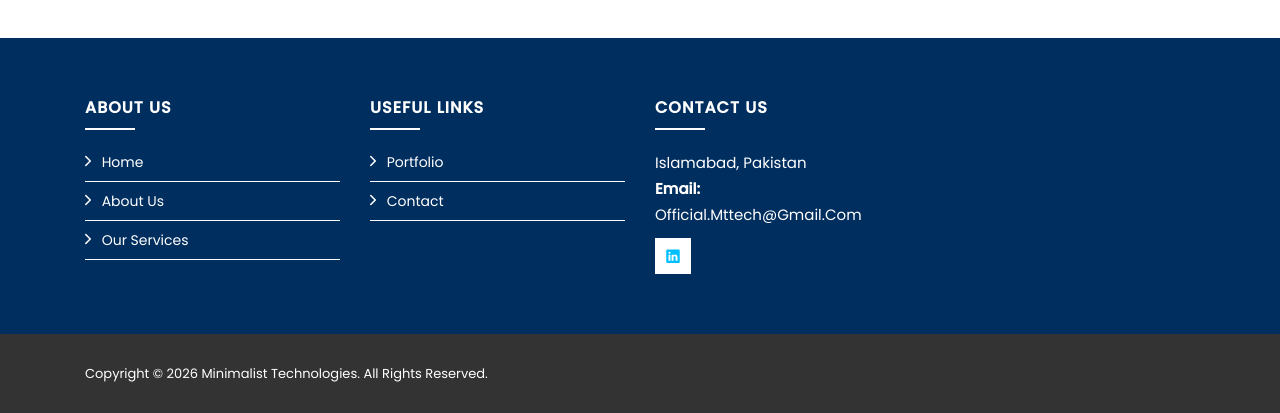
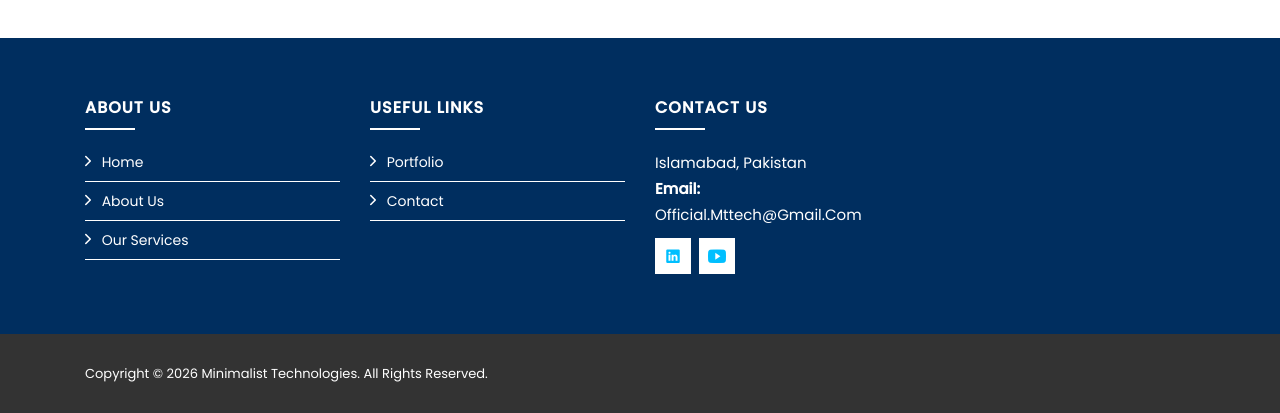
Before and after one commit to MTTechOfficial/MTTechOfficial.github.io, a plain HTML site: page index.html in a window 1280 px wide. Shown: the part 3456-3869 px from the top of the page. Drawn offline with nearby package versions, Linux system fonts and the light colour scheme.

Commit message:
Update index.html

```diff
--- a/index.html
+++ b/index.html
@@ -486,6 +486,7 @@
                           <!-- <a href="https://www.facebook.com/"><i class="ion-logo-facebook"></i></a>
                           <a href="https://twitter.com/login?lang=en"><i class="ion-logo-twitter"></i></a> -->
                           <a href="https://www.linkedin.com/company/mt-official/"><i class="ion-logo-linkedin"></i></a>
+                          <a href="https://www.youtube.com/channel/UCH-JoYppSxfFZ7DCuGvhgWg"><i class="ion-logo-youtube"></i></a>
                           <!-- <a href="https://www.instagram.com/"><i class="ion-logo-instagram"></i></a>
                            https://www.youtube.com/channel/UCH-JoYppSxfFZ7DCuGvhgWg
                           <a href="https://accounts.google.com/servicelogin/signinchooser?flowName=GlifWebSignIn&flowEntry=ServiceLogin"><i class="ion-logo-googleplus"></i></a> -->
```
